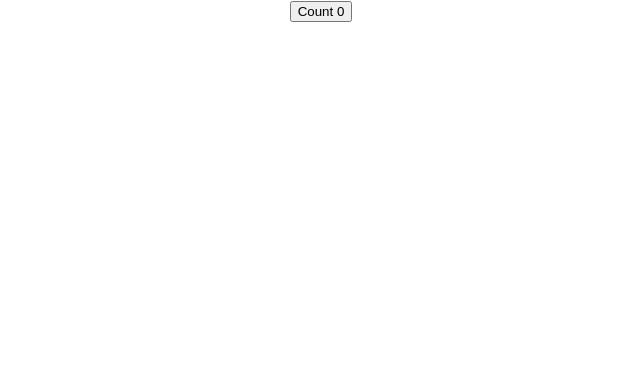
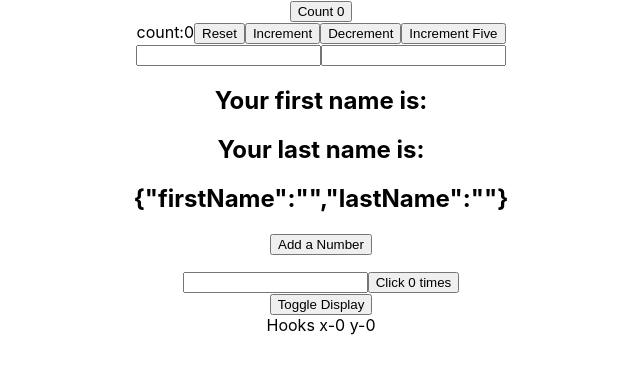
Before and after one commit to Hardi-Shah/React-Application, a React (Create React App) app: page / in a window 1280 px wide. Shown: the top 372 px of the page, without its empty margins (319-959 px from the left). Built offline with nearby package versions, Linux system fonts and the light colour scheme.

Commit message:
Initial Commit

```diff
--- a/src/App.js
+++ b/src/App.js
@@ -33,6 +33,13 @@ import { UserProvider } from './components/userContext';
 import { PostList } from './components/PostList';
 import { PostForm } from './components/PostForm';
 import HookCounter from './hooks/HookCounter';
+import HookCounterTwo from './hooks/HookCounterTwo';
+import HookCounterThree from './hooks/HookCounterThree';
+import HookCounterFour from './hooks/HookCounterFour';
+import UseEffectCounter from './hooks/UseEffectCounter';
+import HookMouse from './hooks/HookMouse';
+import MouseContainer from './hooks/MouseContainer';
+
 
 function App() {
   return (
@@ -79,6 +86,12 @@ function App() {
       <PostList />
       <PostForm /> */}
       <HookCounter />
+      <HookCounterTwo/>
+      <HookCounterThree/>
+      <HookCounterFour/>
+      <UseEffectCounter/>
+      {/* <HookMouse/> */}
+      <MouseContainer/>
 
     </div>
   );
--- /dev/null
+++ b/src/hooks/HookCounterFour.js
@@ -0,0 +1,20 @@
+import React, { useState } from 'react'
+function HookCounterFour() {
+    const [items, setItems] = useState([])
+    const addItem=()=>{
+        setItems([...items,{
+            id:items.length,
+            value:Math.floor(Math.random()*10)+1
+        }])
+    }
+    return (
+        <div>
+            <button onClick={addItem}>Add a Number</button>
+            <ul>
+                {items.map(item => (<li key={item.id}>{item.value}</li>
+                ))}
+            </ul>
+        </div>
+    )
+}
+export default HookCounterFour
--- /dev/null
+++ b/src/hooks/HookCounterThree.js
@@ -0,0 +1,16 @@
+import React, { useState } from 'react'
+function HookCounterThree() {
+    const [name, setName] = useState({ firstName: '', lastName: '' })
+    return (
+        <div>
+            <form>
+                <input type="text" value={name.firstName} onChange={e => setName({ ...name, firstName: e.target.value })} />
+                <input type="text" value={name.lastName} onChange={e => setName({ ...name, lastName: e.target.value })} />
+                <h2>Your first name is:{name.firstName}</h2>
+                <h2>Your last name is:{name.lastName}</h2>
+                <h2>{JSON.stringify(name)}</h2>
+            </form>
+        </div>
+    )
+}
+export default HookCounterThree
--- /dev/null
+++ b/src/hooks/HookCounterTwo.js
@@ -0,0 +1,21 @@
+import React ,{useState} from 'react'
+function HookCounterTwo(){
+const initialCount=0
+const [count,setCount]=useState(initialCount)
+const incrementFive=()=>{
+    for(let i=0;i<5;i++)
+    {
+        setCount(prevCount=>prevCount+1)
+    }
+}
+    return(
+        <div>
+            count:{count}
+         <button onClick={()=>setCount(initialCount)}>Reset</button>
+         <button onClick={()=>setCount(prevCount=>prevCount+1)}>Increment</button>
+         <button onClick={()=>setCount(prevCount=>prevCount-1)}>Decrement</button>
+         <button onClick={incrementFive}>Increment Five</button>
+        </div>
+    )
+}
+export default  HookCounterTwo
--- /dev/null
+++ b/src/hooks/HookMouse.js
@@ -0,0 +1,24 @@
+import React ,{useState,useEffect} from 'react'
+function HookMouse(){
+const [x,setX]=useState(0)
+const [y,setY]=useState(0)
+const logMousePostition=(e)=>{
+    console.log('mouse event')
+    setX(e.clientX)
+    setY(e.clientY)
+}
+useEffect(()=>{
+    console.log('useeffect called')
+    window.addEventListener('mousemove',logMousePostition)
+    return ()=>{
+        console.log('remove eventlistener')
+        window.removeEventListener('mousemove',logMousePostition)
+    }
+},[])
+    return(
+        <div>
+          Hooks x-{x} y-{y}
+        </div>
+    )
+}
+export default HookMouse
--- /dev/null
+++ b/src/hooks/MouseContainer.js
@@ -0,0 +1,12 @@
+import React ,{useState} from 'react'
+import HookMouse from './HookMouse'
+function MouseContainer(){
+const [display,setDispaly]=useState(true)
+    return(
+        <div>
+         <button onClick={()=>setDispaly(!display)}>Toggle Display</button>
+         {display && <HookMouse/>}
+        </div>
+    )
+}
+export default MouseContainer
--- /dev/null
+++ b/src/hooks/UseEffectCounter.js
@@ -0,0 +1,16 @@
+import React ,{useState,useEffect} from 'react'
+function UseEffectCounter(){
+const [count,setCount]=useState(0)
+const [name,setName]=useState('')
+useEffect(()=>{
+    console.log('useffect-updating title')
+    document.title=`You clicked ${count} times`
+},[count])
+    return(
+        <div>
+            <input type="text" value={name} onChange={e=>setName(e.target.value)}/>
+         <button onClick={()=>setCount(count+1)}>Click {count} times</button>
+        </div>
+    )
+}
+export default UseEffectCounter
```
Also changed, not shown: 1 other file (tests, documents, lock files or other folders).
